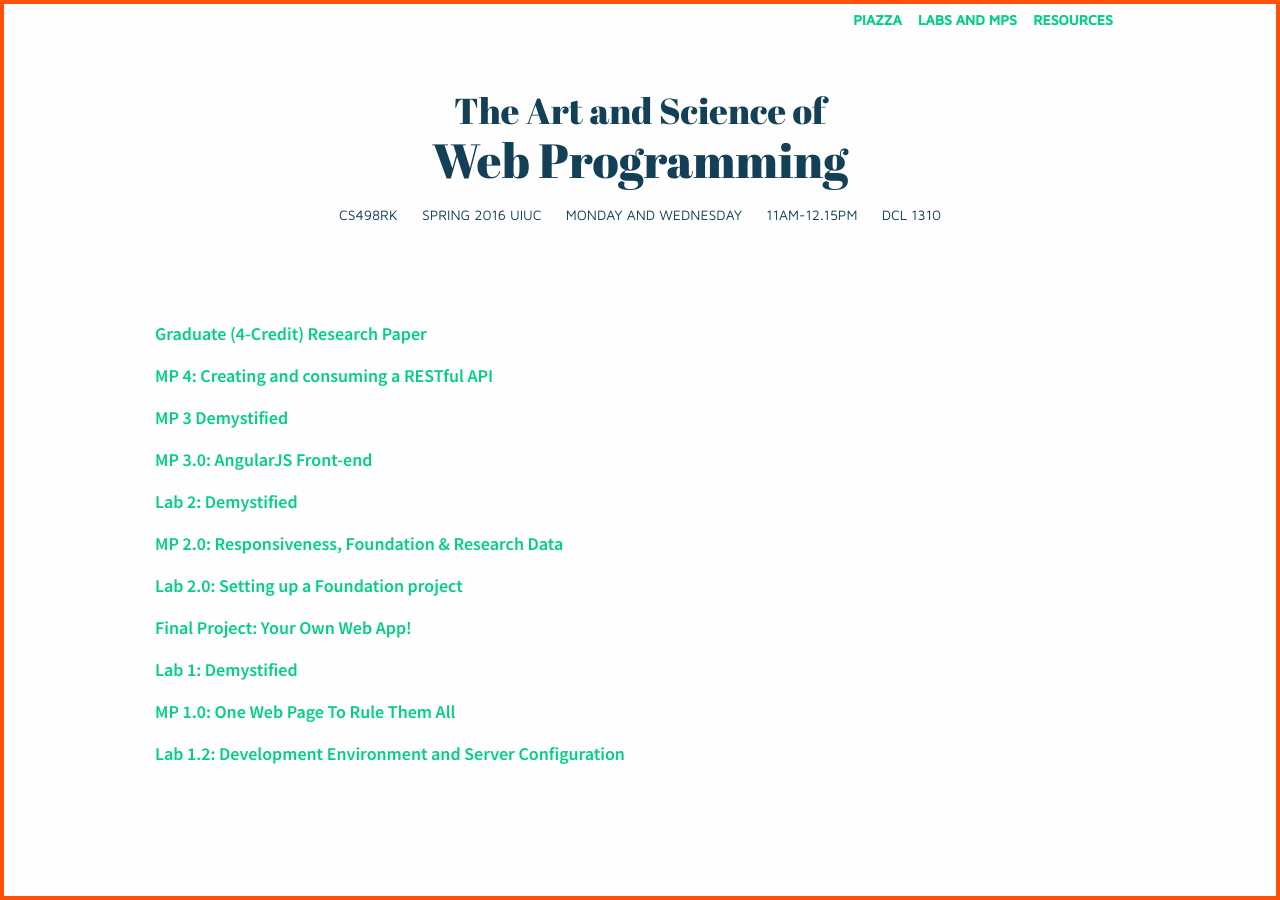
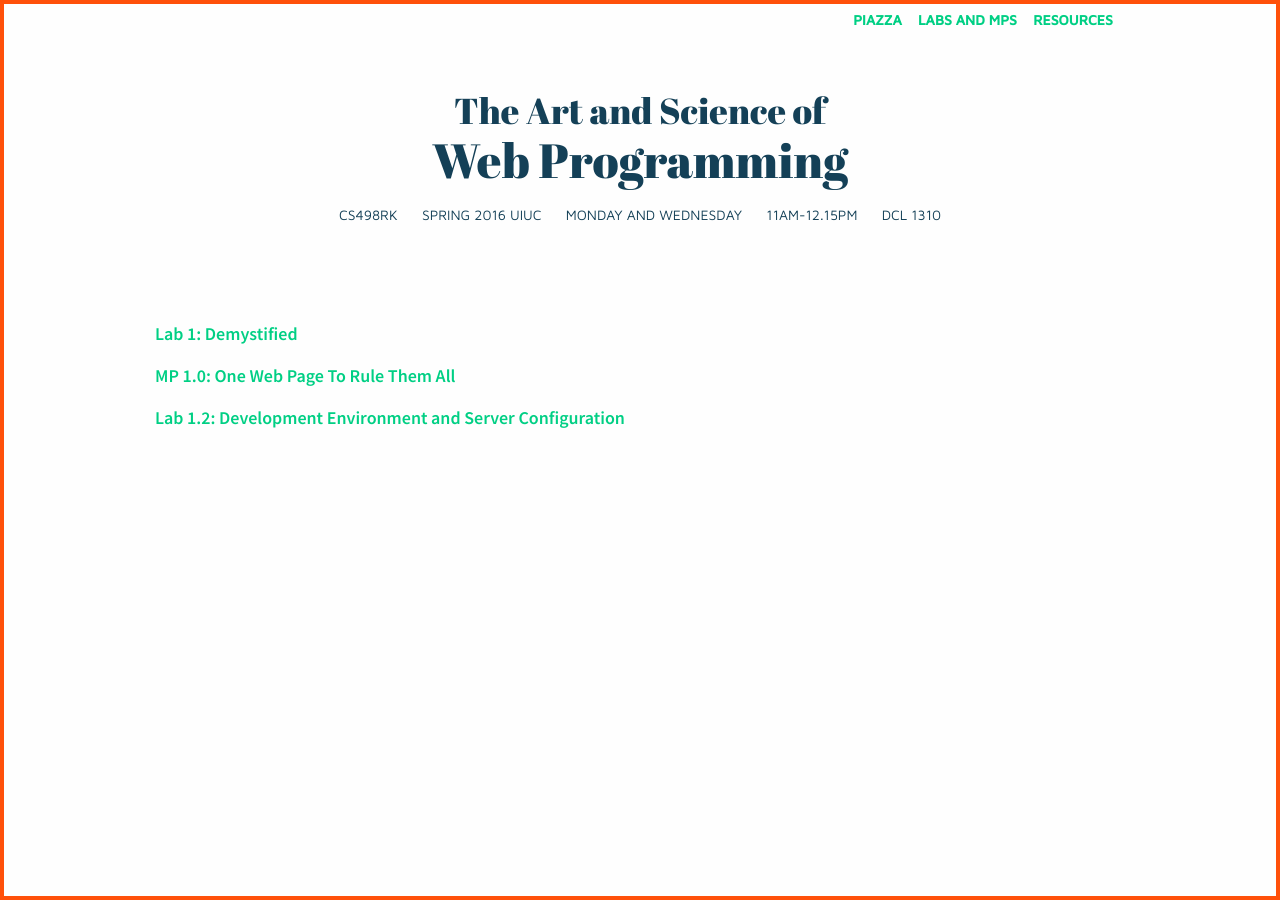
Before and after one commit to biplabdeka/fa2016, a Jekyll site: the page built from index.html, in a window 1280 px wide. Built offline with Jekyll 4.4.1, drawn with Linux system fonts in a browser that asks for light colours; nearby versions of some CDN libraries; some of the changed lines change nothing that is shown.

Commit message:
updated to MP1

```diff
--- a/_config.yaml
+++ b/_config.yaml
@@ -1,7 +1,7 @@
-name: "CS498rk: Art and Science of Web Programming, Spring 2016"
+name: "CS498rk: Art and Science of Web Programming, Fall 2016"
 markdown: kramdown
 redcarpet:
   extensions: ["tables", "strikethrough"]
-baseurl: /sp2016
+baseurl: /fa2016
 highlighter: pygments
 permalink: "/:title"
--- a/_posts/2016-2-24-Lab-2-Demystified.md
+++ /dev/null
@@ -1,87 +0,0 @@
----
-layout: default
-title: "Lab 2: Demystified"
-<!— permalink: lab1.html -->
----
-
-The [second lab](http://uiuc-web-programming.github.io/sp2016/Lab-2/) is having you use Foundation, which may seem scary, since it's a wealth of information and resources to use, but we're here to help break it down for you.
-
-**Why Foundation?**
-
-<img src="http://foundation.zurb.com/assets/img/learn/training/intro.png" style="display:block; margin-left:auto; margin-right:auto;"/>
-
-It's one of the most popular frameworks available, it's responsive, semantic, and easily customizable, and it has a lot of great plugins.
-
-<i>So why not Bootstrap?</i> Bootstrap is cool too, but we'd like everyone to consistently use one framework, and, for this course, we've chosen Foundation. It has more built-in features than Bootstrap, a whole new upgrade to Foundation was made more recently than Bootstrap, and, aesthetically, we don't want people to fall into the front-end criticism of having their site look too "bootstrap"-y. Also, yes, Bootstrap 4 is coming. No, we don't want to experiment with the alpha release of a framework for a course.
-
-<u>So let's get into some details about MP2:</u>
-
-MP1 was a chance to get your feet wet with modern web dev. It focused a lot on implementation so that you can understand the fundamentals of HTML, CSS, and JS. However, there are some awesome frameworks that have written a lot of awesome CSS and JS for us, so let's now use that!
-
-First, some ground rules. It was indeed possible for your MP1 to have some nonsense content (e.g. A simple button that said “Open the modal here” that opened your modal, which said “This is modal”). However, we definitely need your MP2 to have some sort of information architecture. This information could be fake or made-up, but the information has to all cohesively make sense. The whole point is to observe the larger idea of making a product, instead of just a collection of web documents that have certain features. If your MP1 had some information architecture, awesome! If not, you have a little extra work to do.
-
-Part A of MP2 is to help you understand some neat concepts of designs that you could use for your website. To actually implement them, we look to Parts B & C. Keep in mind, <b>the requirements of features from MP1 (the modal, carousel, etc) are still required</b>. Here are some neat parts of Foundation that you may find useful:
-
-**The Global Styles**
-
-Inside the foundation6_lib folder, you'll find a handy file called _settings.scss. Foundation comes with a bunch of nice [global styles](http://foundation.zurb.com/sites/docs/global.html). But, you should obviously want to customize it. Simply enough, changing the values of the variables in _settings.scss lets you change certain styles and aspects without completely reinventing whatever they have already given you. You can also see all the original global styles in _global.scss.
-
-**The Grid**
-
-Time to make things responsive!
-
-So here's a basic grid example where you would do multi-column for your content:
-
-	<div class="row">
-	   <div class="small-2 large-4 columns">*<!-- ... -->*</div>
-	   <div class="small-4 large-4 columns">*<!-- ... -->*</div>
-	   <div class="small-6 large-4 columns">*<!-- ... -->*</div>
-	</div>
-
-The surrounding div has the row class, which will apply the grid to any encapsulated divs. The inside divs have multiple classes applied to them like small-2 large-4. You have to apply multiple classes to account for different screen sizes.
-
-The idea is that once your screen size hits a certain threshold, certain classes will be applied. From the site:
-
-* Small: any screen.
-* Medium: any screen 640 pixels or wider.
-* Large: any screen 1024 pixels or wider.
-
-So when you apply a large class, the amount of space you account for that div (in the case of large-4, four columns of space) only kicks in after the screen is larger than 1024 pixels. So the above code looks like this:
-
-<img src="http://i.imgur.com/dHbso9G.png">
-
-when the screen is larger than 1024 pixels. If it is smaller than that, it becomes:
-
-<img src="http://i.imgur.com/GXHSVcw.png">
-
-Now, what happens if we don't apply a small class to the divs?
-
-<img src="http://i.imgur.com/qjLwmLD.png">
-
-It just takes up the full width! That's why we must adhere to the Foundation principle that:
-
-“Foundation is mobile-first. Code for small screens first, and larger devices will inherit those styles. Customize for larger screens as necessary.”
-
-If you wish to customize the breakpoints, the column widths, or anything else, you can find those values in the _settings.scss file, although you generally shouldn't need to.
-
-**Components**
-
-Certain requirements from MP1 are now cake with the toolbox of resources that Foundation gives us. For example:
-
-_Sticky Nav Bar:_
-Add the sticky class and data-sticky to any component to make it stick to the top. Also, when your navigation bar adjusts to different viewports, you have either the option to make the menu items stack or become a hamburger icon. More details [here](http://foundation.zurb.com/sites/docs/responsive-navigation.html)
-
-_Modal:_
-Foundation takes care of the modal logic for you. Just declare it and customize it with Sass. More details [here](http://foundation.zurb.com/sites/docs/reveal.html)
-
-_Video:_
-Your videos can now be responsive too! Add flex-video as a class to the div. More details [here](http://foundation.zurb.com/sites/docs/flex-video.html)
-
-_Carousel:_
-The Orbital Slider is pretty neat [here](http://foundation.zurb.com/sites/docs/orbit.html). Foundation also recommends that a more robust carousel to use is [Owl Carousel](http://owlgraphic.com/owlcarousel/).
-
-**Wrap-up**
-
-That's it for now! Read the full docs for the [full details](http://foundation.zurb.com/sites/docs/). The bottom of most sections have a nice Sass reference that you can look at when changing the appropriate Sass variables in your _settings.scss file.
-
-Be sure again to do a quick Google check on any questions you may have before posting on Piazza. Chances are, some of the issues you'll have are addressed by the Foundation community through issues on their Github repo. Good luck!
```
Also changed, not shown: README.md, _drafts/2016-2-15-Final.md (renamed from _posts/2016-2-15-Final.md), _drafts/2016-2-17-Lab-2.md (renamed from _posts/2016-2-17-Lab-2.md), _drafts/2016-2-17-MP-2.md (renamed from _posts/2016-2-17-MP-2.md), _drafts/2016-3-2-MP-3.md (renamed from _posts/2016-3-2-MP-3.md), _drafts/2016-3-28-Graduate-Research-Paper.md (renamed from _posts/2016-3-28-Graduate-Research-Paper.md), _drafts/2016-3-3-MP-3-Demystified.md (renamed from _posts/2016-3-3-MP-3-Demystified.md), _drafts/2016-3-9-MP-4.md (renamed from _posts/2016-3-9-MP-4.md), index.html (line endings or trailing spaces).
